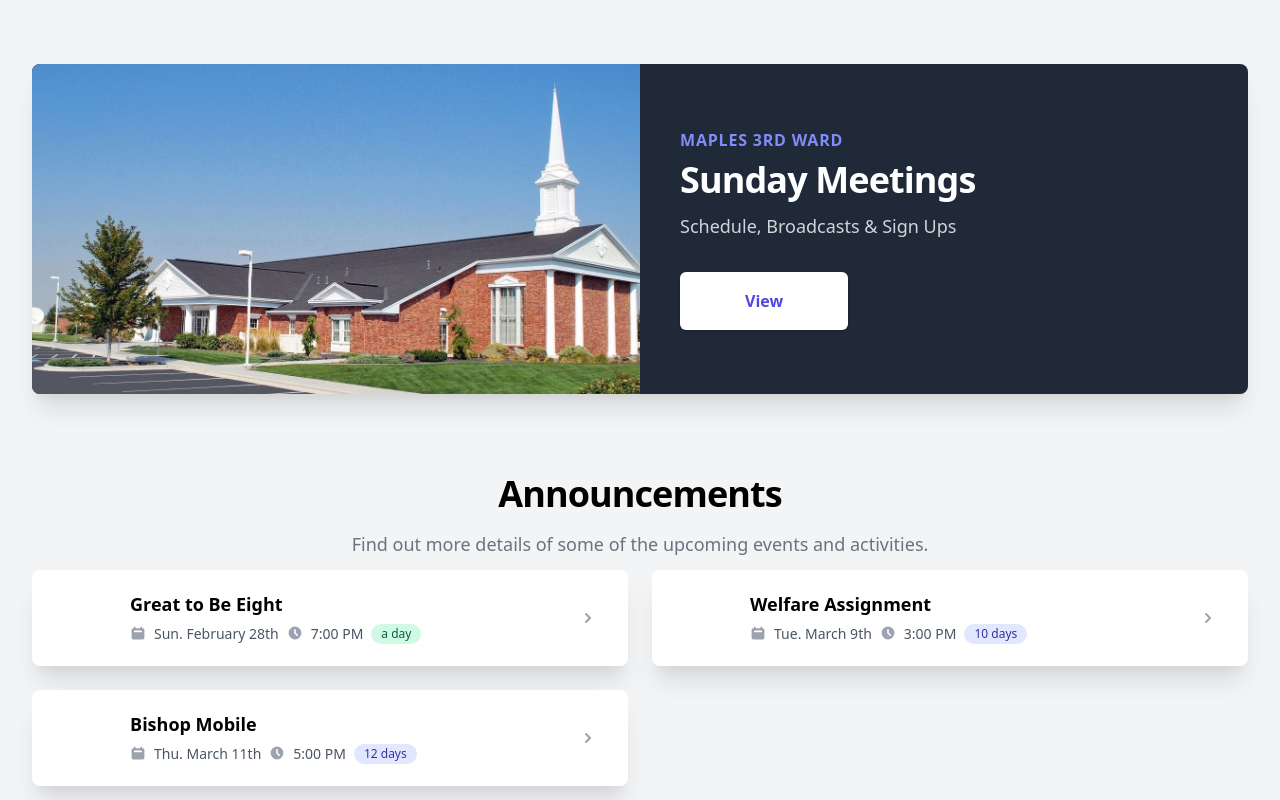
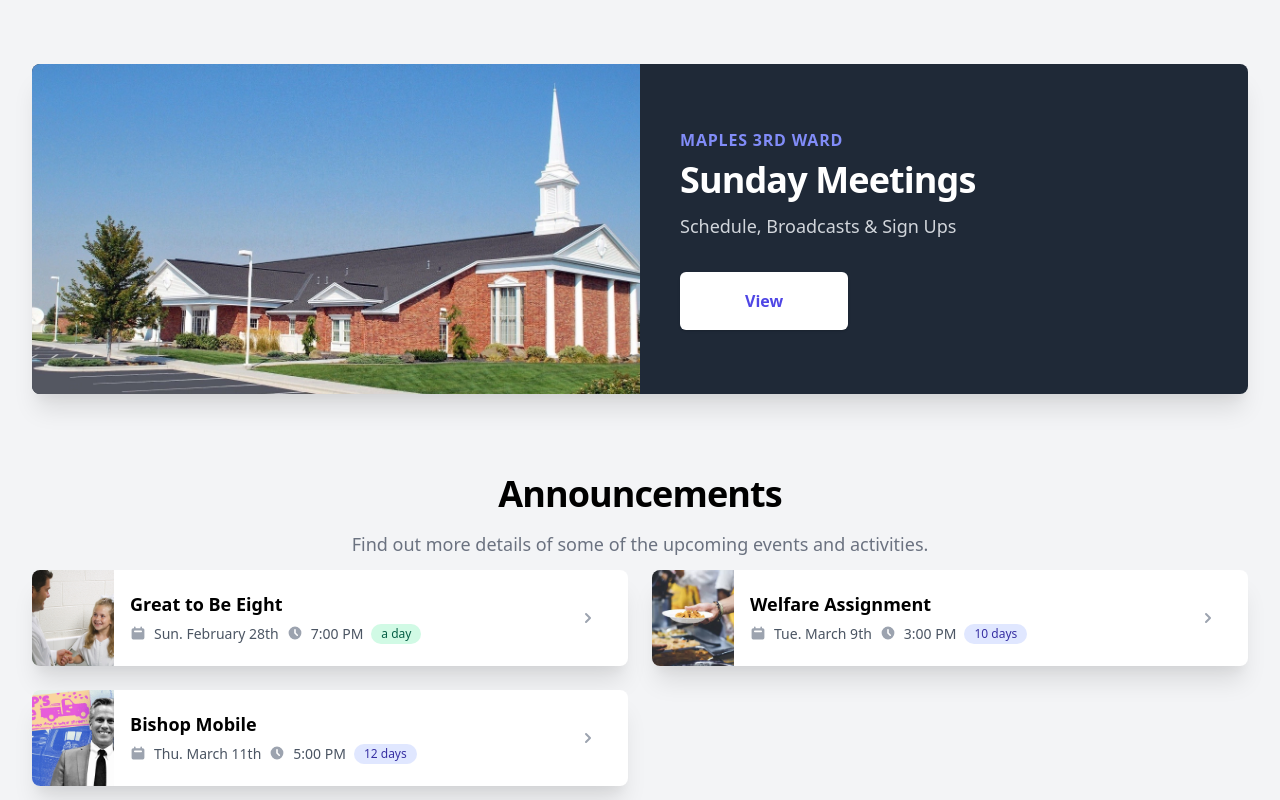
Before and after one commit to snicol21/ourwardapp, a Next.js app: page / in a window 1280 px wide. Shown: the top 800 px of the page. Built offline with nearby package versions, Linux system fonts and the light colour scheme; a web font is replaced by a local one.

Commit message:
try a nested div for the background image

```diff
--- a/components/modules/cards/EventCard.tsx
+++ b/components/modules/cards/EventCard.tsx
@@ -15,15 +15,19 @@ const EventCard = ({ ...card }: IEventCard) => {
   const dateDisplay = getDateDisplay(card.date, 7)
   return (
     <div className="rounded-lg shadow-xl flex bg-white">
+      <div className="w-24 h-full">
         <div
-        className="w-24 h-full rounded-l-lg"
+          className="rounded-l-lg"
           style={{
-          backgroundImage: card.image?.src,
+            backgroundImage: `url('${card.image?.src}')`,
             backgroundPosition: "center",
             backgroundSize: "cover",
             backgroundRepeat: "no-repeat",
+            width: "100%",
+            height: "100%",
           }}
         ></div>
+      </div>
       <PrimaryButton
         type="pass-thru"
         link={card.button.link}
--- a/components/modules/modals/ModalWrapper.tsx
+++ b/components/modules/modals/ModalWrapper.tsx
@@ -66,7 +66,7 @@ const ModalWrapper = ({ id, children, closeOnClickOutside, showModal, setShowMod
 
       <div className="z-20 flex justify-center h-screen w-screen overflow-y-auto mt-12">
         <div ref={modalContent} className={`${className}`}>
-          <div className="pb-12 sm:pb-32">
+          <div className="pb-32">
             <Transition.Child
               id={id}
               className="transform transition-all bg-white text-left shadow-xl sm:overflow-hidden sm:rounded-lg"
```
Lines whose indentation alone changed are shown as unchanged.
